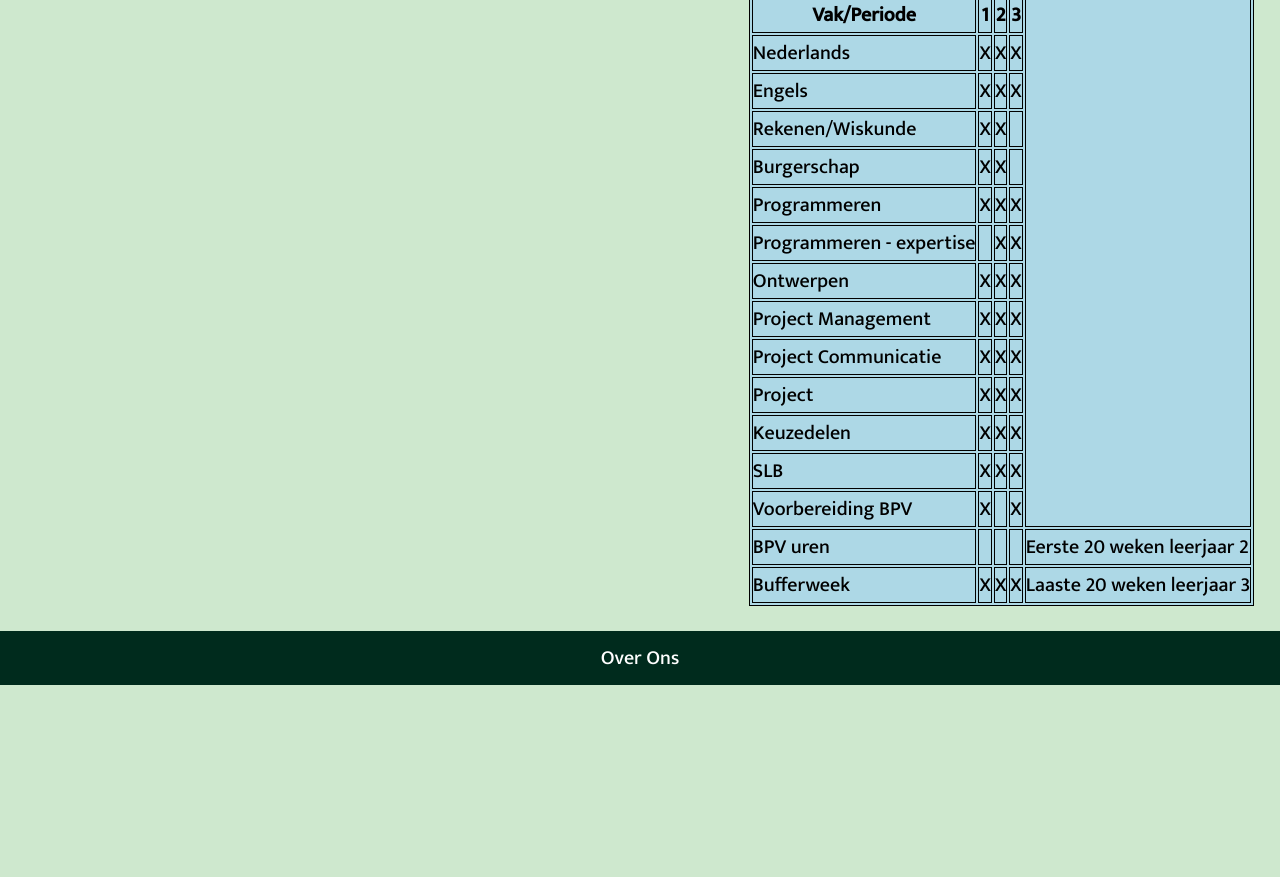
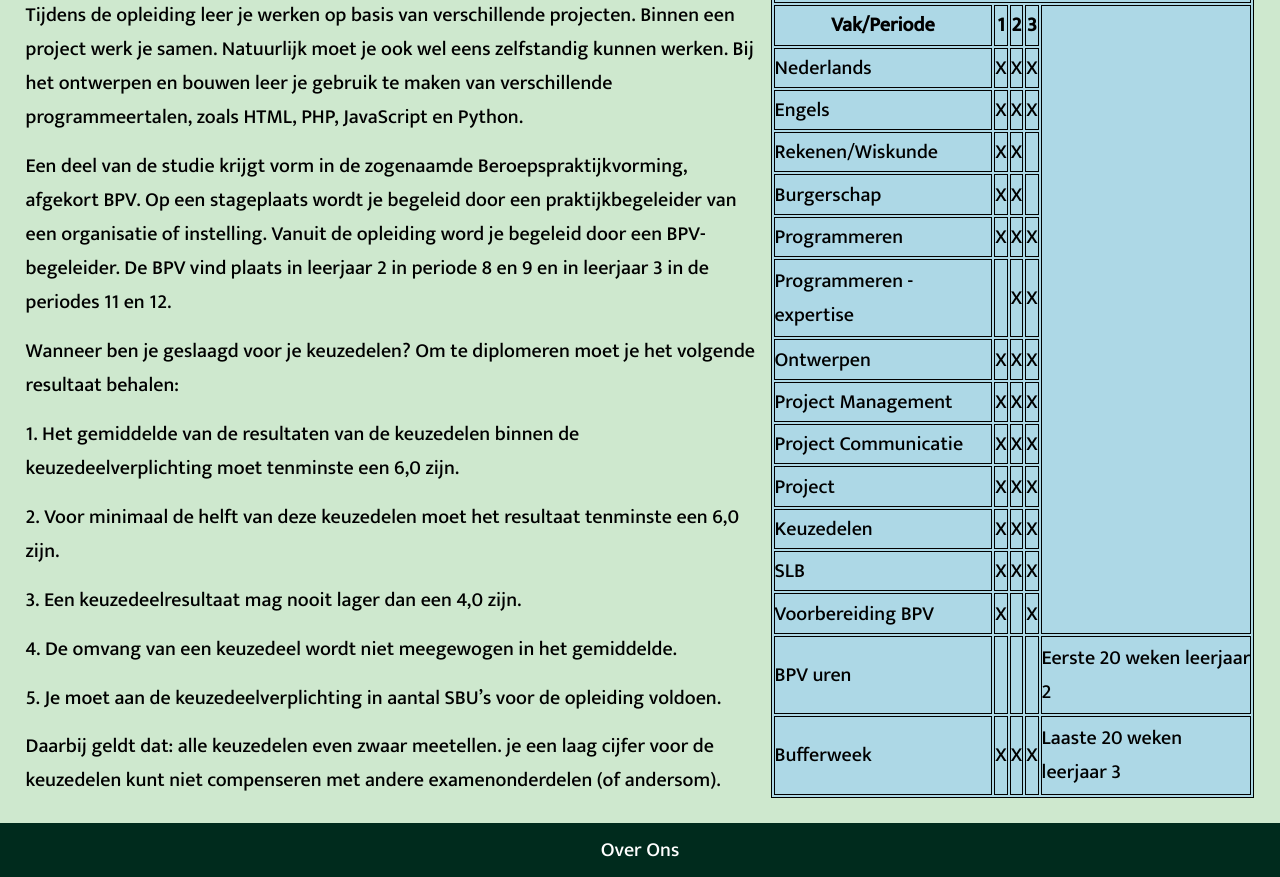
Before and after one commit to BasSPTLTCR/Project-1, a plain HTML site: page website/opleidingswijzer.html in a window 1280 px wide. Shown: the part 227-1104 px from the top of the page. Before the commit the page ends 912 px from the top, so only its background shows below. Drawn offline with Linux system fonts and the light colour scheme.

Commit message:
een van de laatste commits

```diff
--- a/website/opleidingswijzer.html
+++ b/website/opleidingswijzer.html
@@ -48,6 +48,48 @@
 
     </nav>
     <main class="main-opleidingswijzer">
+        <div>
+            <h1>Beroepspraktijkvorming (bpv)</h1>
+            <p>
+                Tijdens de opleiding leer je werken op basis van verschillende projecten. Binnen een project werk je
+                samen. Natuurlijk moet je
+                ook wel eens zelfstandig kunnen werken. Bij het ontwerpen en bouwen leer je gebruik te maken van
+                verschillende
+                programmeertalen, zoals HTML, PHP, JavaScript en Python.
+            </p>
+            <p>
+                Een deel van de studie krijgt vorm in de zogenaamde Beroepspraktijkvorming, afgekort BPV. Op een
+                stageplaats wordt je
+                begeleid door een praktijkbegeleider van een organisatie of instelling. Vanuit de opleiding word je
+                begeleid door een BPV-
+                begeleider. De BPV vind plaats in leerjaar 2 in periode 8 en 9 en in leerjaar 3 in de periodes 11 en 12.
+            </p>
+            <p>
+                Wanneer ben je geslaagd voor je keuzedelen?
+                Om te diplomeren moet je het volgende resultaat behalen:
+            </p>
+            <p>
+                1. Het gemiddelde van de resultaten van de keuzedelen binnen de keuzedeelverplichting moet tenminste een
+                6,0 zijn.
+            </p>
+            <p>
+                2. Voor minimaal de helft van deze keuzedelen moet het resultaat tenminste een 6,0 zijn.
+            </p>
+            <p>
+                3. Een keuzedeelresultaat mag nooit lager dan een 4,0 zijn.
+            </p>
+            <p>
+                4. De omvang van een keuzedeel wordt niet meegewogen in het gemiddelde.
+            </p>
+            <p>
+                5. Je moet aan de keuzedeelverplichting in aantal SBU’s voor de opleiding voldoen.
+            </p>
+            <p>
+                Daarbij geldt dat:
+                alle keuzedelen even zwaar meetellen.
+                je een laag cijfer voor de keuzedelen kunt niet compenseren met andere examenonderdelen (of andersom).
+            </p>
+        </div>
         <table>
             <tr>
                 <th colspan="5">Lessentabel Software Development</th>
--- a/website/style.css
+++ b/website/style.css
@@ -61,7 +61,6 @@ li {
 
 .dropdown-content a {
   color: white;
-
   padding: 0.8rem 1rem;
   display: block;
   text-align: left;
@@ -118,6 +117,12 @@ li {
 
 /* main opleidingen */
 
+.main-opl section {
+  background-color: rgb(82, 202, 102);
+  border-radius: 30px;
+  box-shadow: 5px 10px rgba(0, 0, 0, 0.479);
+  padding: 1rem;
+}
 
 .title-opleidingen {
   position: relative;
@@ -139,8 +144,7 @@ li {
 }
 
 .softdev {
-  border-style: solid;
-  margin: 0% 3% 2% 3%;
+  margin: 1% 3% 2% 3%;
   background-color: gray;
 }
 
@@ -159,7 +163,6 @@ li {
 }
 
 .cmt {
-  border-style: solid;
   margin: 0% 3% 2% 3%;
   background-color: gray;
 }
@@ -179,7 +182,6 @@ li {
 }
 
 .sad{
-  border-style: solid;
   margin: 0% 3% 2% 3%;
   background-color: gray;
 }
@@ -333,16 +335,35 @@ text-align: center;
   justify-content: space-around;
 }
 
+.bas-sec {
+  display: flex;
+  justify-content: space-between;
+  flex-direction: row-reverse;
+}
+
+.bas-sec div {
+  width: 40vw;
+}
+
 /* main opleidingswijzer */
 
 .main-opleidingswijzer {
   display: flex;
-  justify-content: flex-end;
+  justify-content: space-between;
+  margin: 2%;
+}
+
+.main-opleidingswijzer div {
+  display: flex;
+  justify-content: space-between;
+  flex-direction: column;
+  margin-right: 1rem;
+  width: 60vw;
+  height: 110vh;
 }
 
 table {
   background-color: lightblue;
-  margin: 2%;
 }
 
 table, th, tr, td {
@@ -377,14 +398,11 @@ table, th, tr, td {
   box-shadow: 5px 10px rgba(0, 0, 0, 0.479);
 }
 
-
 .container-locatie img {
   width: 400px;
   height: auto;
 
 }
-
-
 
 /* footer */
 
```
Also changed, not shown: website/overons.html (+7 -0 lines).
